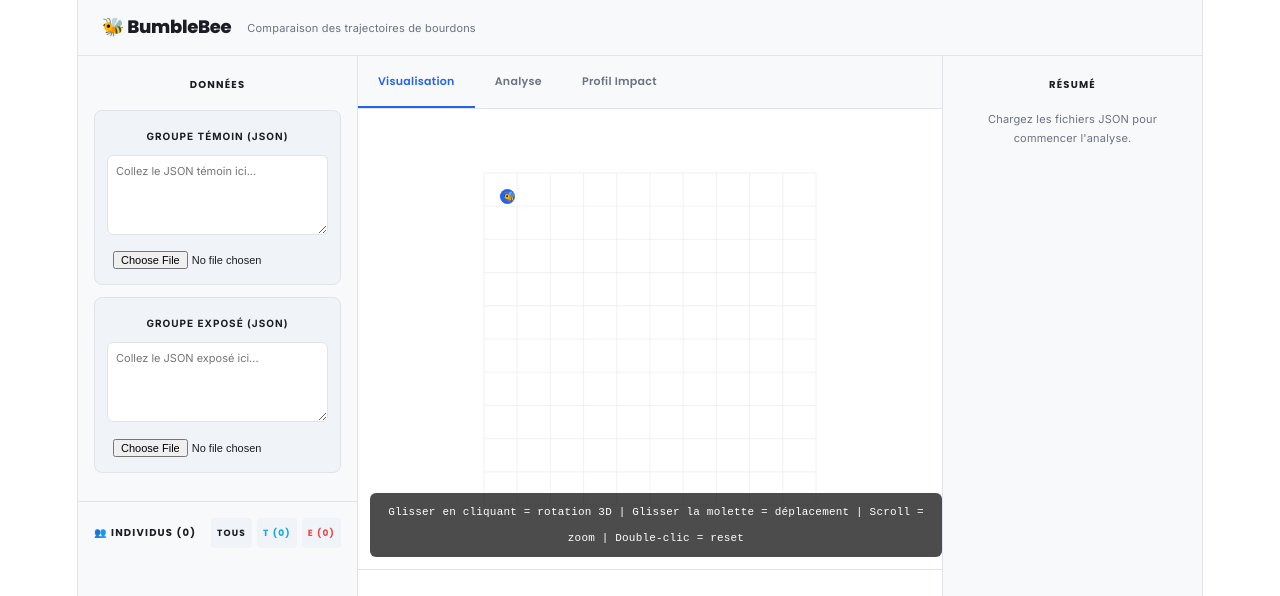
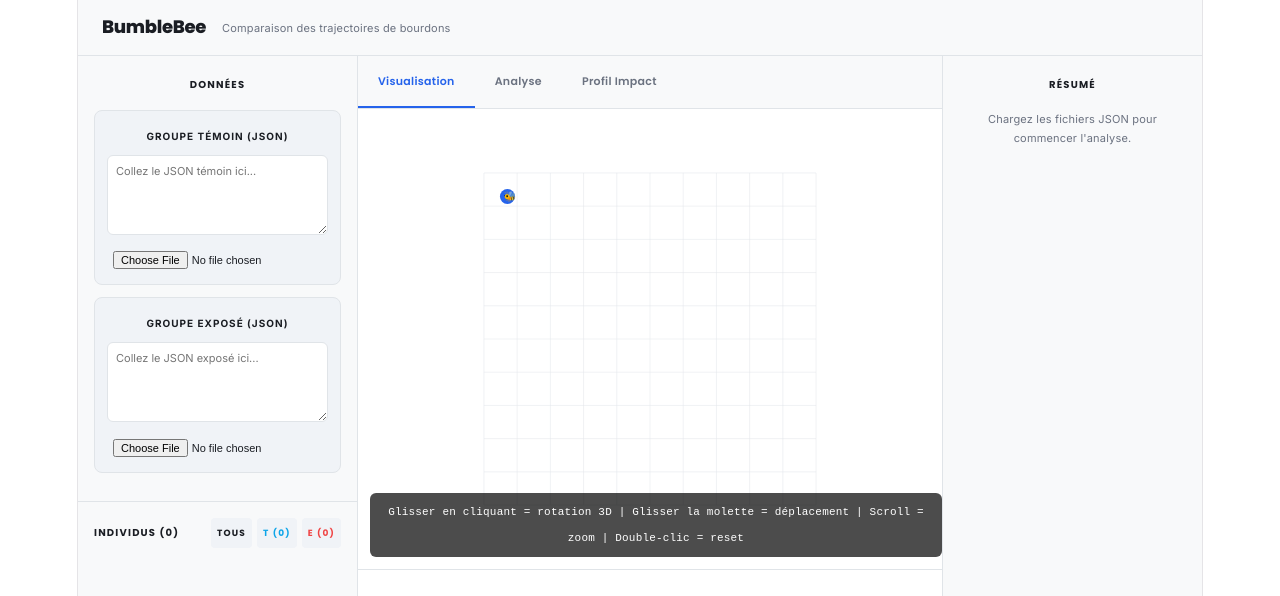
Before and after one commit to ArslanSedat/Un-Supervised-Insects-behavior-comparison, a React (Vite) app: page / in a window 1280 px wide. Shown: the top 596 px of the page. Built offline with nearby package versions, Linux system fonts and the light colour scheme.

Commit message:
added : 6 [check notes to see full message]

```diff
--- a/src/bourdons_tracker_ui.jsx
+++ b/src/bourdons_tracker_ui.jsx
@@ -134,11 +134,9 @@ function computeDescriptors(points) {
     vels.push(Math.sqrt(dx*dx + dy*dy + dz*dz));
   }
 
-  // Variations d'accélération (magnitude)
   const accels = [];
   for (let i = 1; i < vels.length; i++) accels.push(Math.abs(vels[i] - vels[i-1]));
 
-  // Vitesse angulaire (changement de cap entre segments successifs)
   const dirs = vels.map((_, i) => {
     const p = points[i+1], pp = points[i];
     return [p.x-pp.x, p.y-pp.y, p.z-pp.z];
@@ -158,7 +156,7 @@ function computeDescriptors(points) {
   const p0 = points[0], pN = points[points.length-1];
   const distDirecte = Math.sqrt((pN.x-p0.x)**2 + (pN.y-p0.y)**2 + (pN.z-p0.z)**2);
   const distTotale = vels.reduce((s,v)=>s+v, 0);
-  const linearite = distTotale > 0 ? distDirecte / distTotale : 0;
+  const tortuosite = distTotale > 0 ? distDirecte / distTotale : 0;
 
   const xs = points.map(p=>p.x), ys = points.map(p=>p.y);
   const aire_exploration = (Math.max(...xs)-Math.min(...xs)) * (Math.max(...ys)-Math.min(...ys));
@@ -174,7 +172,7 @@ function computeDescriptors(points) {
     acceleration_moyenne:     avg(accels),
     vitesse_angulaire_moyenne: avg(angVels),
     erraticite:               acc_rms,
-    linearite,
+    tortuosite,
     aire_exploration,
     ratio_butinage,
     dist_totale: distTotale,
@@ -784,7 +782,7 @@ export default function BourdonTracker() {
       <style>{styles}</style>
       <div className="app">
         <div className="header">
-          <h1>🐝 BumbleBee</h1>
+          <h1>BumbleBee</h1>
           <span className="sub">Comparaison des trajectoires de bourdons</span>
         </div>
         <div className="main">
@@ -824,7 +822,7 @@ export default function BourdonTracker() {
             {/* Liste des bourdons */}
             <div className="section" style={{flex:1,overflowY:"auto"}}>
               <div className="section-title" style={{display:"flex",justifyContent:"space-between",alignItems:"center"}}>
-                <span>👥 Individus ({bees.length})</span>
+                <span>Individus ({bees.length})</span>
                 <div style={{display:"flex",gap:"5px",flexWrap:"wrap"}}>
                   <span onClick={() => setSelectedIds(new Set(bees.map(b=>b.id)))}
                     style={{cursor:"pointer",fontSize:"9px",color:C.text,background:C.ctrl,padding:"2px 6px",borderRadius:"4px"}}>
```
Also changed, not shown: 1 other file (tests, documents, lock files or other folders).
